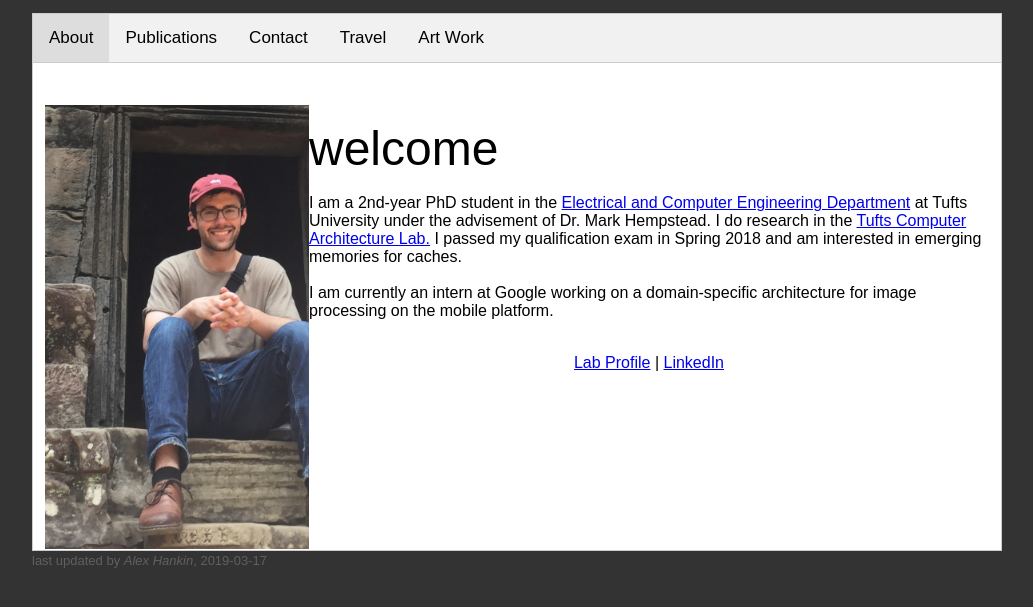
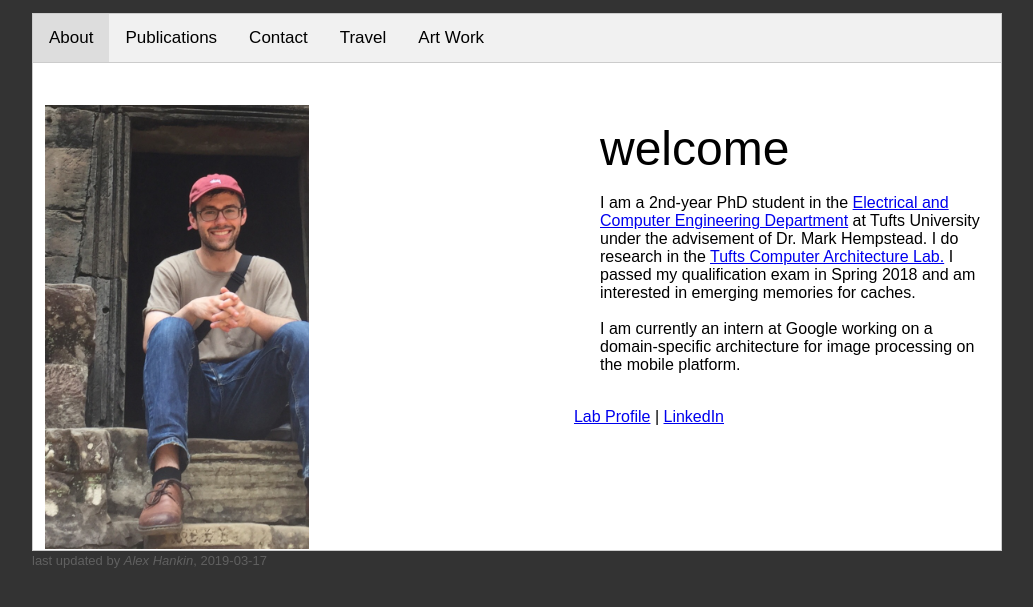
Before and after one commit to hankin0/hankin0.github.io, a Jekyll site: the page built from index.html, in a window 1280 px wide. Shown: the top 607 px of the page, without its empty margins (123-1156 px from the left). Built offline with Jekyll 4.4.1, drawn with Linux system fonts in a browser that asks for light colours.

Commit message:
change about text padding

```diff
--- a/index.html
+++ b/index.html
@@ -16,8 +16,8 @@ layout: default
       <!-- "About" tab -->
       <div id="About" class="tabcontent">
  	    <br><br>
-        <img src="images/just_me_cambodia.png" width='264' height='444' align="left" padding-right=50px>
-            <p padding-left:55px><font size="8">welcome</font><br><br>
+        <img src="images/just_me_cambodia.png" width='264' height='444' align="left">
+            <p class="ex1"><font size="8">welcome</font><br><br>
 		    I am a 2nd-year PhD student in the <a
             href="https://engineering.tufts.edu/ece/">Electrical and Computer Engineering
             Department</a> at Tufts University under the advisement of Dr. Mark Hempstead. I do
--- a/style.css
+++ b/style.css
@@ -40,7 +40,7 @@ body {
 }
 
 p.ex1 {
-    padding-left:55px;
+    padding-left:555px;
 }
 
 .tab {
```
